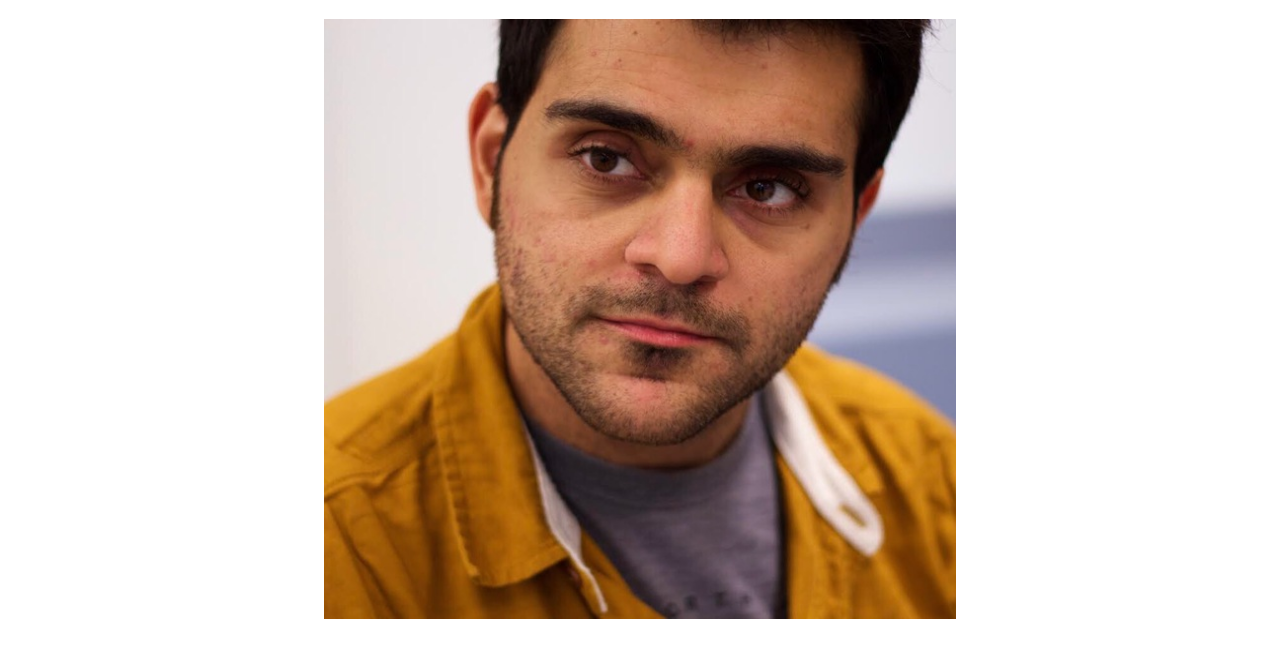
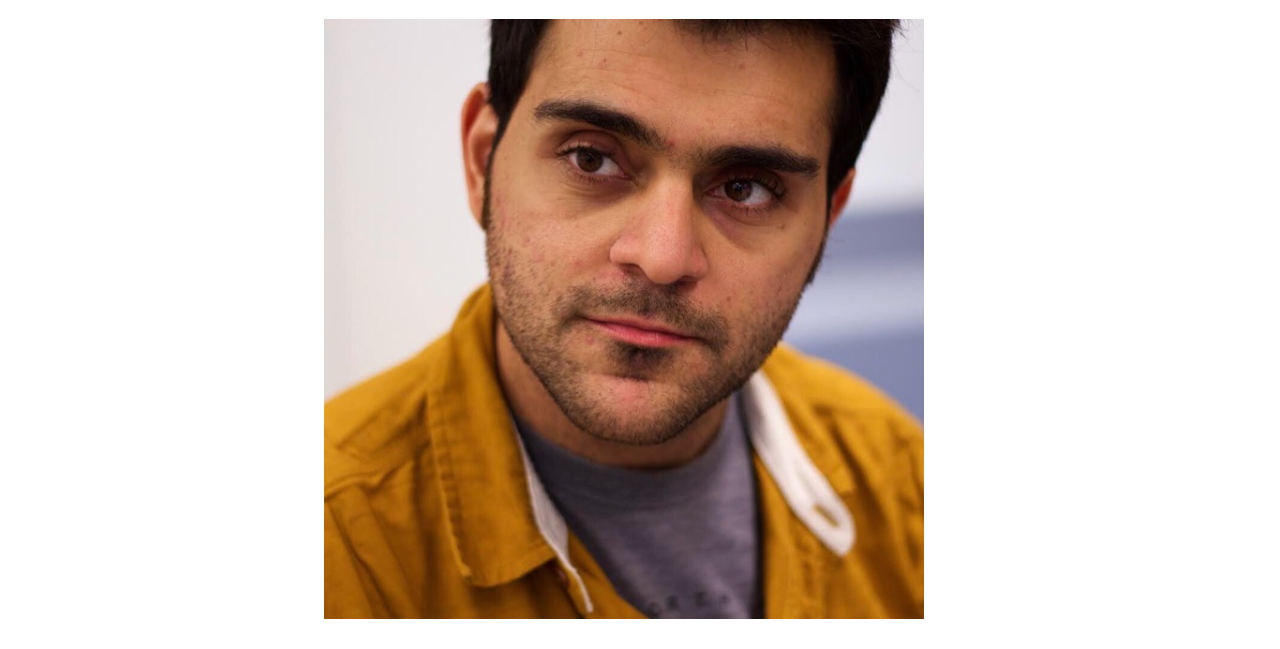
Before and after one commit to arminmrm/arminmrm.github.io, a plain HTML site: page index.html in a window 1280 px wide. Shown: the part 113-762 px from the top of the page. Drawn offline with Linux system fonts and the light colour scheme.

Commit message:
Update index.html

```diff
--- a/index.html
+++ b/index.html
@@ -17,8 +17,9 @@
 <body>
     <h1 id="arminh1">Armin Moharrer</h1>
 
-
-    <img id="armin_img" src="IMGS/IMG_0008.JPG" alt="A photo of Armin Moharrer" width="600" height="600" class="center">
+    <span class="center">
+    <img id="armin_img" src="IMGS/IMG_0008.JPG" alt="A photo of Armin Moharrer" width="600" height="600">
+  </span>
 
 
     <h2 style="color: red; text-align: center;"> Welcome to my page!</h2>
```
